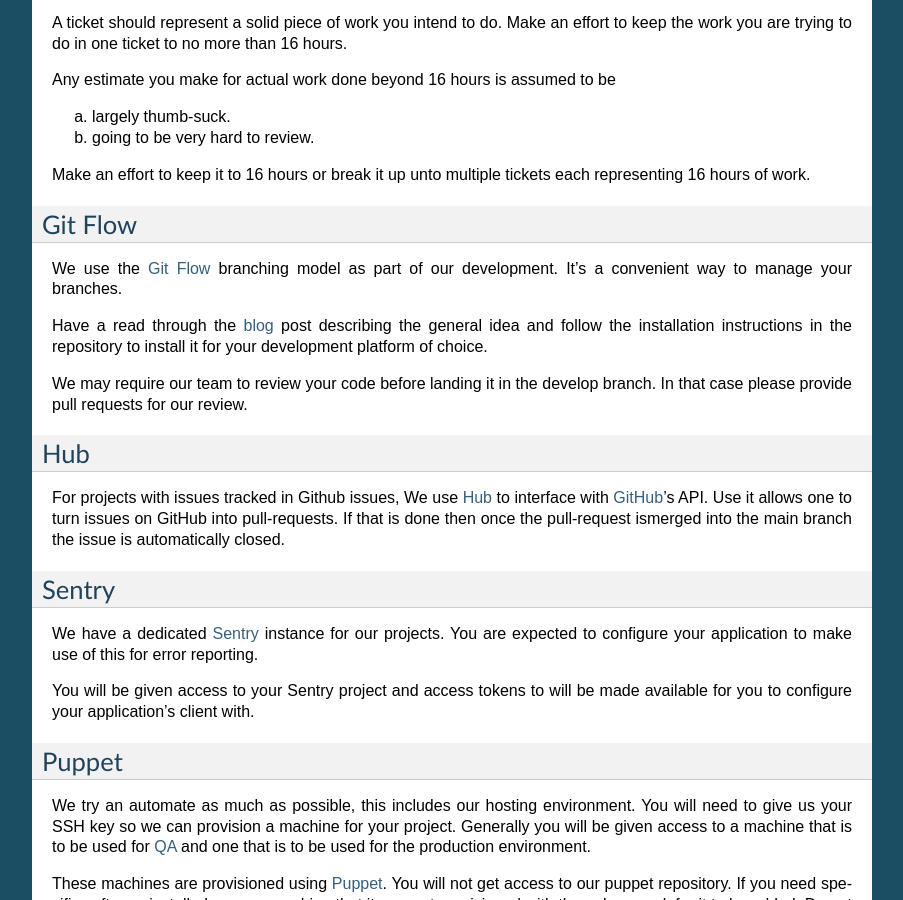
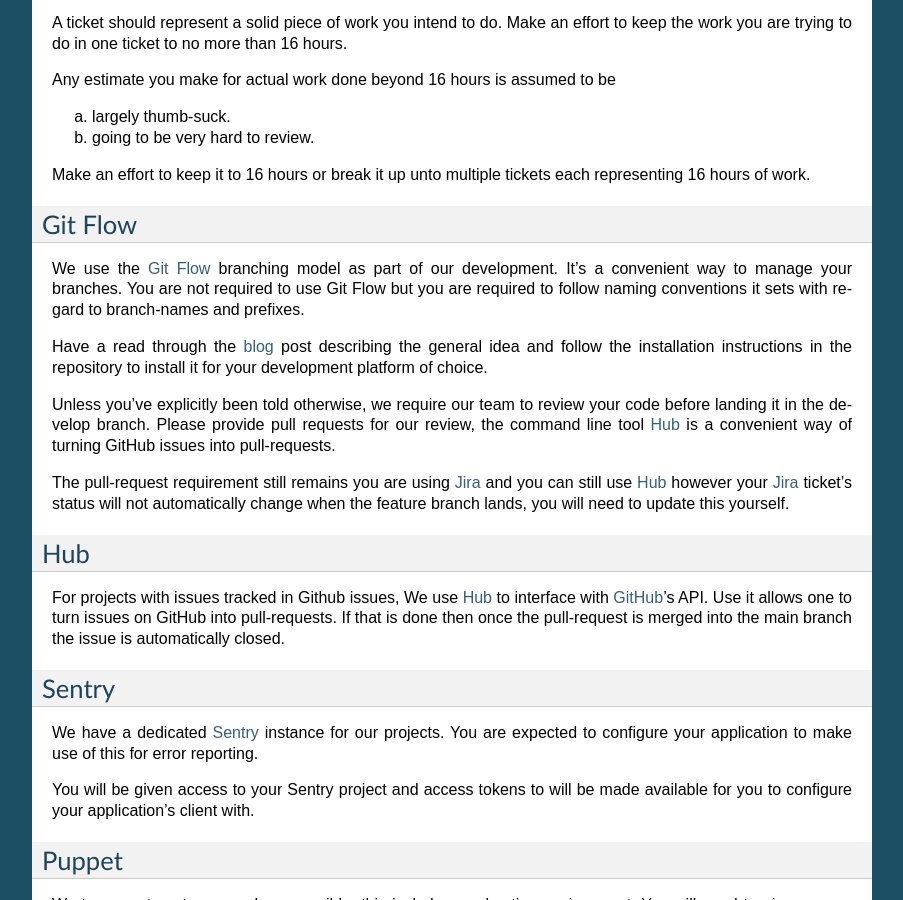
Before and after one commit to praekeltfoundation/ways-of-working, a Sphinx documentation site: the page built from docs/tools.rst, in a window 1280 px wide and 900 px high, scrolled down 670 px. Shown: the whole window, without its empty margins (198-1101 px from the left). Built offline with Sphinx 7.4.7, drawn with Linux system fonts in a browser that asks for light colours.

Commit message:
updating Git Flow usage requirements following @jonthanendersby's feedback

```diff
--- a/docs/tools.rst
+++ b/docs/tools.rst
@@ -54,21 +54,29 @@
 --------
 
 We use the `Git Flow`_ branching model as part of our development.
-It's a convenient way to manage your branches.
+It's a convenient way to manage your branches. You are not required to use
+Git Flow but you are required to follow naming conventions it sets
+with regard to branch-names and prefixes.
 
 Have a read through the `blog <http://nvie.com/posts/a-successful-git-branching-model/>`_
 post describing the general idea and follow the installation instructions
 in the repository to install it for your development platform of choice.
 
-We may require our team to review your code before landing it in the develop branch.
-In that case please provide pull requests for our review.
+Unless you've explicitly been told otherwise, we require our team to review
+your code before landing it in the develop branch.
+Please provide pull requests for our review, the command line tool Hub_ is
+a convenient way of turning GitHub issues into pull-requests.
+
+The pull-request requirement still remains you are using Jira_ and you can still
+use Hub_ however your Jira_ ticket's status will not automatically change
+when the feature branch lands, you will need to update this yourself.
 
 Hub
 ---
 
 For projects with issues tracked in Github issues, We use Hub_ to interface
 with GitHub_'s API. Use it allows one to turn issues on GitHub into
-pull-requests. If that is done then once the pull-request ismerged into
+pull-requests. If that is done then once the pull-request is merged into
 the main branch the issue is automatically closed.
 
 Sentry
```
